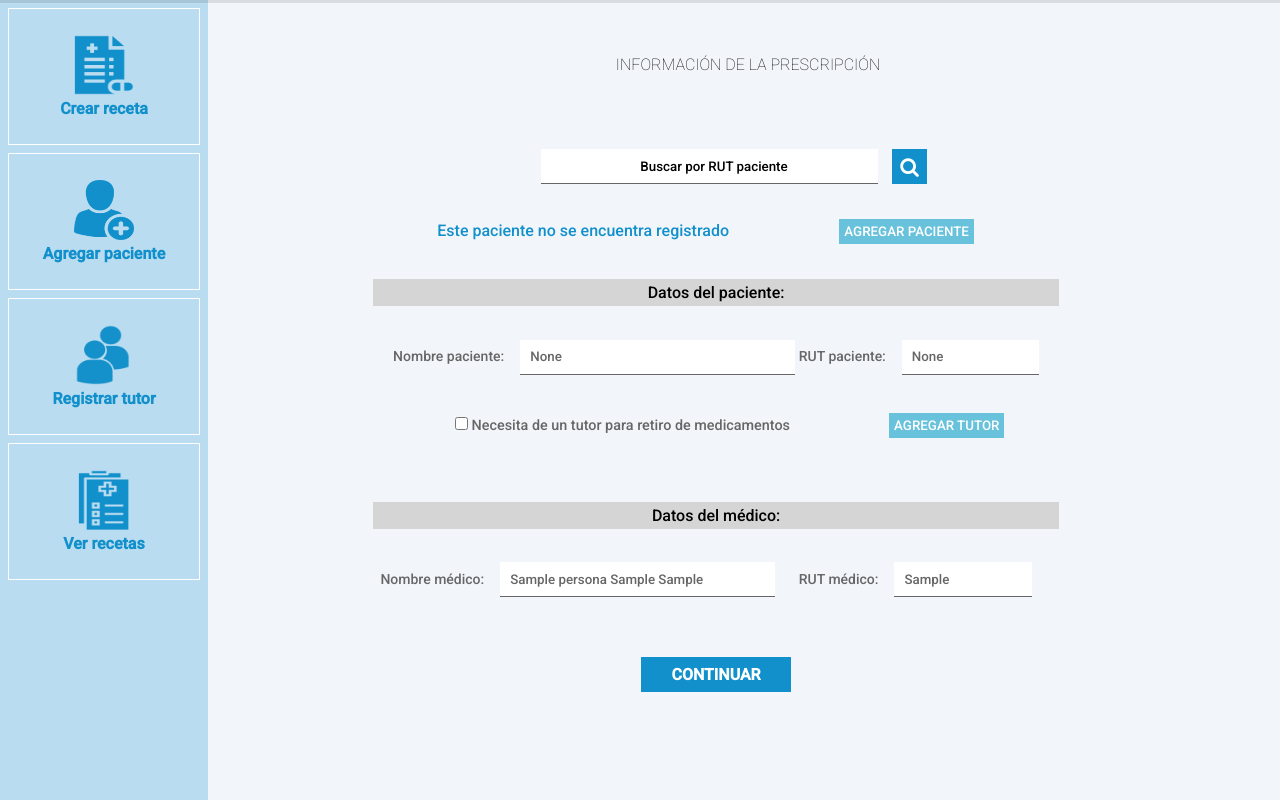
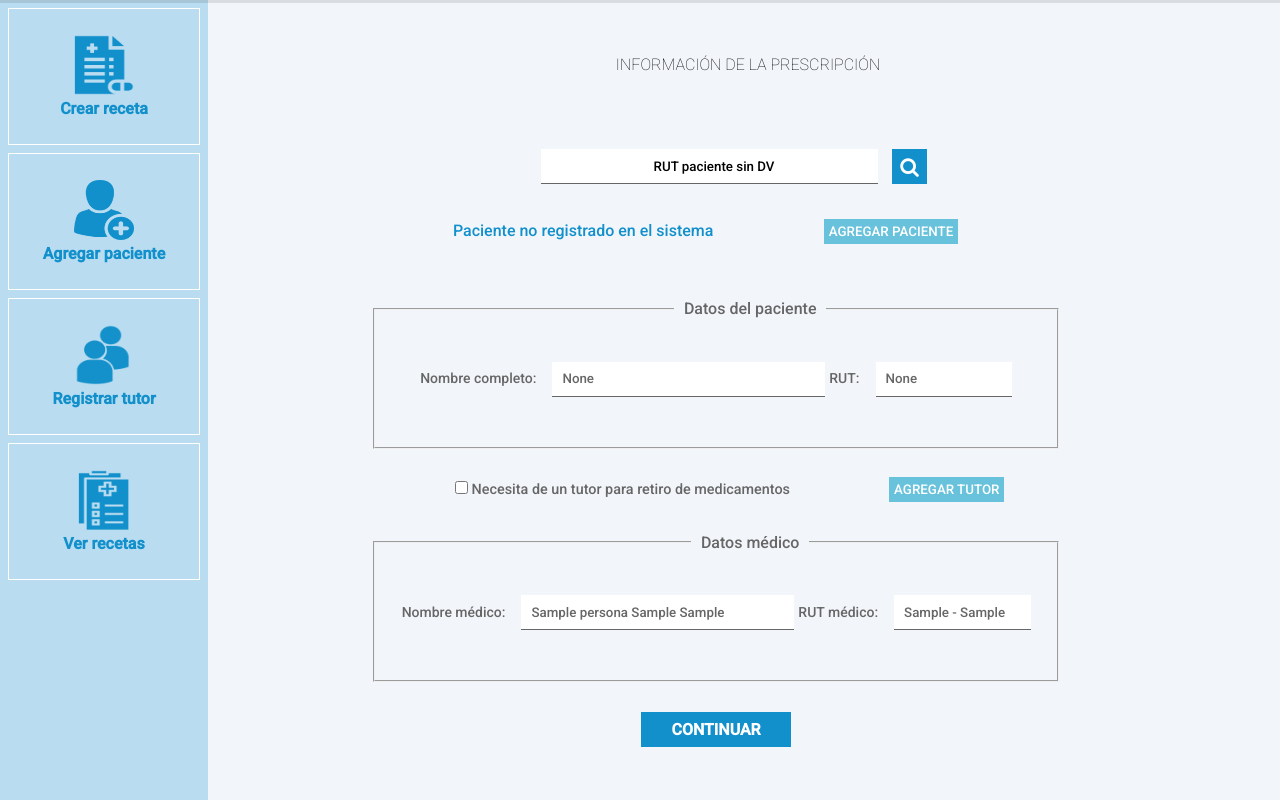
Before and after one commit to kcxthns/potafolio_it2, a Django app: page /crear-receta in a window 1280 px wide. Shown: the part 102-902 px from the top of the page. Run offline with Django 3.2, Linux system fonts and the light colour scheme; a user stored in the database is signed in; tables that the repository leaves empty hold one stand-in row (values such as "Sample post").

Commit message:
Error
Con error :
1.- Para avanzar a crear-receta2
2.- Desde crear-receta --> [agregar tutor] --> No muestra el nombre ni guarda al tutor

```diff
--- a/autofarmapage/static/css/styleMedico.css
+++ b/autofarmapage/static/css/styleMedico.css
@@ -800,11 +800,39 @@
    font-weight: normal;
 }
 
+.cuadro-datos {
+   margin: auto;
+   padding: 20px 0;
+}
+
+.st-datos {
+   margin-left: 5%;
+   color: #666;
+   padding: 20px 0;
+}
+
+.st-datos h4 {
+   padding: 0 10px;
+   font-weight: normal;
+}
+
+.checkbox-tutor {
+   display: flex;
+   width: 100%;
+   justify-content: space-evenly;
+   flex-wrap: nowrap;
+   align-items: baseline;
+   /* Para controlar el espacio con lo de abajo*/
+   height: 64px;
+   padding-top: 20px;
+}
+
 .subtitulo-receta1 {
-   padding: 4px;
+   padding: 8px;
    margin-bottom: 30px;
-   background: #d5d5d5;
    font-weight: normal;
+   color: #666;
+   border-bottom: 1px solid #666;
 }
 
 .info-receta2 {
@@ -861,7 +889,6 @@
    flex-wrap: wrap;
    justify-content: space-between;
 }
-
 
 .texto-area {
    color: #666;
--- a/autofarmapage/templates/autofarmapage/base_medico.html
+++ b/autofarmapage/templates/autofarmapage/base_medico.html
@@ -13,7 +13,7 @@
   <link rel="stylesheet" href="{% static 'css/flexboxgrid.css' %}" />
   <!--Enlace iconos-->
   <link rel="stylesheet" href="https://cdnjs.cloudflare.com/ajax/libs/font-awesome/4.7.0/css/font-awesome.min.css" />
-
+  <script src='https://kit.fontawesome.com/a076d05399.js'></script>
   <!--  Enlace a fuentes-->
   <link href="https://fonts.googleapis.com/css?family=Ubuntu+Mono&display=swap" rel="stylesheet" />
   <link href="https://fonts.googleapis.com/css2?family=Roboto:wght@100;500&display=swap" rel="stylesheet" />
--- a/autofarmapage/templates/autofarmapage/crear-receta.html
+++ b/autofarmapage/templates/autofarmapage/crear-receta.html
@@ -26,8 +26,8 @@
             <div class="col-xs-12 col-lg-12">
                 <div class="header">
                     <div class="logo2 col-xs-12 end-xs">
-            <a href="{% url 'home_medico' %}"><img src="{% static 'imagenes/LOGO_blanco.png' %}" alt="Logopaginablanco"
-                height="40" width="200" />
+                        <a href="{% url 'home_medico' %}"><img src="{% static 'imagenes/LOGO_blanco.png' %}"
+                                alt="Logopaginablanco" height="40" width="200" />
                         </a>
                     </div>
                     <div class="col-xs-12 star-xs">
@@ -46,30 +46,33 @@
                         <div class="col-xs-12 col-lg-12 center-lg">
                             <div class="b2-crear-receta">
                                 <a href="{% url 'crear-receta' %}">
-                  <img src="{% static 'imagenes/crear-receta2.png' %}" alt="crear receta" height="60" width="60" />
+                                    <img src="{% static 'imagenes/crear-receta2.png' %}" alt="crear receta" height="60"
+                                        width="60" />
                                 </a>
                                 <h4>Crear receta</h4>
                             </div>
                         </div>
                         <div class="col-xs-12 col-lg-12 center-lg">
                             <div class="b2-agregar-paciente">
-                <a href="{% url 'agregar-paciente' %}"><img src="{% static 'imagenes/agregarUsuario.png' %}"
-                    alt="agregar paciente" height="60" width="60" /></a>
+                                <a href="{% url 'agregar-paciente' %}"><img
+                                        src="{% static 'imagenes/agregarUsuario.png' %}" alt="agregar paciente"
+                                        height="60" width="60" /></a>
                                 <h4>Agregar paciente</h4>
                             </div>
                         </div>
 
                         <div class="col-xs-12 col-lg-12 center-lg">
                             <div class="b2-asignar-tutor">
-                <a href="{% url 'registrar-tutor' %}"><img src="{% static 'imagenes/asignar-tutor2.png' %}"
-                    alt="listar_informes" height="60" width="60" /></a>
+                                <a href="{% url 'registrar-tutor' %}"><img
+                                        src="{% static 'imagenes/asignar-tutor2.png' %}" alt="listar_informes"
+                                        height="60" width="60" /></a>
                                 <h4>Registrar tutor</h4>
                             </div>
                         </div>
                         <div class="col-xs-12 col-lg-12 center-lg">
                             <div class="b2-ver-recetas">
-                <a href="{% url 'ver-recetas' %}"><img src="{% static 'imagenes/ver-recetas2.png' %}" alt="ver recetas"
-                    height="60" width="60" /></a>
+                                <a href="{% url 'ver-recetas' %}"><img src="{% static 'imagenes/ver-recetas2.png' %}"
+                                        alt="ver recetas" height="60" width="60" /></a>
                                 <h4>Ver recetas</h4>
                             </div>
                         </div>
@@ -91,8 +94,8 @@
                         {% csrf_token %}
                         <!--Buscar -->
                         <div class="contenedor-inputs">
-              <input class="input-48 campo-buscar" type="text" name="rutpaciente" maxlength="8" required
-                placeholder="Buscar por RUT paciente" />
+                            <input class="input-48 campo-buscar" type="text" name="rutpaciente" minlength="7"
+                                maxlength="8" placeholder="RUT paciente sin DV" required>
                             <button class="b-buscar" formmethod="GET" type="submit" name="submit">
                                 <i class="fa fa-search fa-lg" style="font-size: 20px; color: #fff;"></i>
                             </button>
@@ -106,8 +109,7 @@
                             {% endfor %}
                         </ul>
                         {% else %}
-            <h4 class="mensaje">Este paciente no se encuentra registrado</h4>
-
+                        <h4 class="mensaje">Paciente no registrado en el sistema</h4>
                         <a href="{% url 'agregar-paciente' %}">
                             <button class="b-agregarpaciente" type="button">
                                 <h4>Agregar paciente</h4>
@@ -116,44 +118,47 @@
                         {% endif %}
                     </div>
 
-
                     <!-- Datos si encuentra al paciente -->
-          <!-- Nombre completo paciente -->
                     <div class="col-xs-12 col-md-12 col-lg-12 center-xs">
                         <form method="POST">{% csrf_token %}
+                            <fieldset class="cuadro-datos">
+                                <legend class="st-datos">
+                                    <h4>Datos del paciente</h4>
+                                </legend>
                                 <!--Nombre paciente -->
-              <h4 class="subtitulo-receta1"> Datos del paciente:</h4>
-
-              <label for="2">Nombre paciente: </label>
-              <input class="input-40" type="text" name="nombre-completo" value="{{nombrePaciente}}" readonly />
+                                <label for="2">Nombre completo: </label>
+                                <input class="input-40" type="text" name="nombre-completo" value="{{nombrePaciente}}"
+                                    readonly />
                                 <!--Rut paciente -->
-              <label for="2">RUT paciente: </label>
-              <input class="input-20" name="pacienterut" id="2" value="{{ rutpat}}" readonly />
-
-              <div class="campo-compuesto">
+                                <label for="2">RUT: </label>
+                                <input class="input-20" name="pacienterut" id="2" value="{{rutpat}}" readonly />
+                            </fieldset>
+                            <div class="checkbox-tutor">
                                 <label class="casilla input-60-s">
-
                                     <input class="campo-casilla" type="checkbox" name="casilla" value="no" />
                                     Necesita de un tutor para retiro de medicamentos </label>
-
                                 <a href="{% url 'agregar-tutor' rutpat %}">
                                     <button class="b-tutor" type="button">
                                         <h4>Agregar tutor</h4>
                                     </button></a>
                             </div>
-              <div class="campo-doble">
-
-                <h4 class="subtitulo-receta1">Datos del médico:</h4>
+                            <fieldset class="cuadro-datos">
+                                <legend class="st-datos">
+                                    <h4>Datos médico</h4>
+                                </legend>
                                 <!-- Nombre médico-->
                                 <label>Nombre médico:</label>
                                 <input class="input-40" type="text" name="nombre-completo"
-                  value="{{user.rut.nombres}} {{user.rut.apellido_paterno}} {{user.rut.apellido_materno}}" readonly />
+                                    value="{{user.rut.nombres}} {{user.rut.apellido_paterno}} {{user.rut.apellido_materno}}"
+                                    readonly />
                                 <!--Rut médico-->
                                 <label for="1">RUT médico:</label>
-                <input class="input-20" name="rutmedico" id="1" value="{{ user.rut.rut}}" readonly />
+                                <input class="input-20" name="rutmedico" id="1"
+                                    value="{{ user.rut.rut}} - {{ user.rut.dv}}" readonly />
 
-                <!-- apartado receta-->
+                            </fieldset>
 
+                            <div class="campo-doble">
                                 <div class="area-continuar">
                                     <button class="btn b-continuar" formmethod="POST"> Continuar </button>
                                 </div>
--- a/autofarmapage/templates/autofarmapage/crear-receta2.html
+++ b/autofarmapage/templates/autofarmapage/crear-receta2.html
@@ -223,6 +223,9 @@
                         <button class="btn b-guardar">
                             <h4>Guardar <i class="fa fa-save fa-lg"></i></h4>
                         </button>
+                        <button class="btn b-guardar">
+                            <h4>VER RECETA <i class="fas fa-file-prescription fa-lg"></i></h4>
+                        </button>
                         <button class="btn b-terminar">
                             <a href="{% url 'home_medico' %}">
                                 <h4>TERMINAR <i class="fas fa-sign-out-alt fa-lg"></i></h4>
--- a/autofarmapage/templates/autofarmapage/ver-recetas.html
+++ b/autofarmapage/templates/autofarmapage/ver-recetas.html
@@ -15,8 +15,8 @@
     <!--CAMPO BUSCAR-->
     <form id="formulario-ver-receta" method="GET">
 
-        <input class="ancho-30" type="search" name="q" value="{{ request.GET.q}}" required
-            placeholder="Buscar por RUT paciente" />
+        <input class="ancho-30" type="search" name="q" value="{{ request.GET.q}}" minlength="7" maxlength="8" required
+            required placeholder="Buscar por RUT paciente" />
 
         <select class="input-20-ver" name="medida_tiempo" id="medida_tiempo">
             <option value="" selected> Filtar por</option>
--- a/autofarmapage/views.py
+++ b/autofarmapage/views.py
@@ -61,20 +61,20 @@
 
 def agregarusuario(request):
     # Querys para poblar los select del formulario de creación de persona
-    #regiones = Region.objects.all()
+    # regiones = Region.objects.all()
     regiones = Region.objects.get(
         id_region=request.user.rut.id_comuna.id_region.id_region)
-    #ciudades = Comuna.objects.all().order_by('nombre_comuna')
+    # ciudades = Comuna.objects.all().order_by('nombre_comuna')
     ciudades = Comuna.objects.get(
         id_comuna=request.user.rut.id_comuna.id_comuna)
-    #centro_salud = CentroSalud.objects.all().order_by('id_comuna')
+    # centro_salud = CentroSalud.objects.all().order_by('id_comuna')
     centro_salud = CentroSalud.objects.get(
         id_centro=request.user.rut.id_centro.id_centro)
     tipo_empleado = TipoEmpleado.objects.all()
 
     if request.method == 'POST':
         rut = request.POST['rut']
-        #dv = request.POST['dv']
+        # dv = request.POST['dv']
         # Formatea el RUT quitando puntos, guión y digito verificador
         rut = rut.replace('.', '')
         rut = rut.replace('-', '')
@@ -484,7 +484,7 @@
                             cod_centro, cod_medicamento, stock_add, realizado])
 
             # print(realizado.getvalue())
-            #medicamentos = Medicamento.objects.all()
+            # medicamentos = Medicamento.objects.all()
         stock = StockMedicamento.objects.filter(
             id_centro=request.user.rut.id_centro.id_centro).order_by('codigo')
         paginador = Paginator(stock, 10)
@@ -644,7 +644,7 @@
         bd = ConexionBD()
         con = bd.conectar()
         cursor = con.cursor()
-        #existeStock = cursor.var(bool)
+        # existeStock = cursor.var(bool)
         existeStock = cursor.callfunc('pkg_farmacia.fn_stock_suficiente', bool, [
                                       codMed, request.user.rut.id_centro.id_centro, cantidadEntrega])
         if existeStock:
@@ -697,12 +697,12 @@
         rut = rut.replace('-', '')
         dv = rut[-1]
         rut = rut[0: len(rut) - 1]
-        #dv = request.POST['dv']
-        #validador = Validador()
+        # dv = request.POST['dv']
+        # validador = Validador()
         # if validador.validarRut(rut, dv) == False:
         # messages.error(request, "El rut " + rut +
         # "- " + dv + " no es válido")
-        #rut = request.POST['rut']
+        # rut = request.POST['rut']
         nombres = request.POST['nombres']
         app_paterno = request.POST['apellido_paterno']
         app_materno = request.POST['apellido_materno']
@@ -760,11 +760,11 @@
             for i in persona:
                 if i.rut == rut:
                     nombrePaciente = i.nombres + " " + i.apellido_paterno + " " + i.apellido_materno
-                    rutpat = i.rut
+                    rutpat = i.rut + '-' + i.dv
                     messages.success(request, 'Paciente encontrado')
     elif request.method == 'POST':
         rut_medico = request.POST['rutmedico']
-        rutpatiente = request.POST['pacienterut']
+        rutpaciente = request.POST['pacienterut']
         fecha = datetime.now()
         #rut paciente#
         # conexión a la bd
@@ -774,7 +774,7 @@
         realizado = cursor.var(int)
         retorno = cursor.var(int)
         cursor.callproc('pkg_administrar_receta.sp_nueva_receta', [
-                        rut_medico, fecha, rutpatiente, realizado, retorno])
+                        rut_medico, fecha, rutpaciente, realizado, retorno])
         id_receta = retorno.getvalue()
         if int(realizado.getvalue()) == 1:
             return redirect('crear-receta2', id_receta)
@@ -817,7 +817,7 @@
         duracion = request.POST['duracion']
         dosis = request.POST['dosis']
         tipotratamiento = request.POST['tipo_tratamiento']
-        #idreceta = request.POST['idreceta']
+        # idreceta = request.POST['idreceta']
         codigo = request.POST['medicamentoadd']
         idMedTiempo = request.POST['medida_tiempo']
         bd = ConexionBD()
@@ -896,16 +896,18 @@
 
 
 def agregarTutor(request, rut):
-    paciente = Persona.objects.get(rut=rut)
+    paciente = Persona.objects.get(rut=rut[0: len(rut) - 2])
     ruttutor = None
+    nombreTutor = None
     if request.method == 'GET':
-        campoBuscar = request.GET.get("busqueda")
+        campoBuscar = request.GET.get("ruttutor")
         if campoBuscar is not None:
             persona = Persona.objects.all()
             for i in persona:
                 if i.rut == campoBuscar:
-                    ruttutor = i.rut
-                    messages.success(request, 'tutor encontrado')
+                    ruttutor = i.rut + ' - ' + i.dv
+                    nombreTutor = i.nombres + " " + i.apellido_paterno + " " + i.apellido_materno
+                    messages.success(request, 'Tutor encontrado en el sistema')
     elif request.method == 'POST':
         rutdeltutor = request.POST['rutu']
         # conexión a la bd
@@ -920,7 +922,7 @@
             return redirect('crear-receta')
         elif realizado.getvalue() == 0:
             messages.error(
-                request, 'Ocurrió un error :( - Intente ingresando un rut en el buscador')
+                request, 'Ocurrió un error :( - Intente ingresando un RUT en el buscador')
     return render(request, 'autofarmapage/agregar-tutor.html', {'paciente': paciente, 'ruttutor': ruttutor})
 
 # Vista Listar Recetas (Médico)
@@ -956,8 +958,8 @@
 
 # este es la forma con el form de django en el html la vista
 # de html que deben usar es la llamada editarpage
-    #persona = get_object_or_404(Persona, rut=rut)
-    #persona = Persona.objects.get(rut=rut)
+    # persona = get_object_or_404(Persona, rut=rut)
+    # persona = Persona.objects.get(rut=rut)
     # if request.method == 'GET':
     #    form = RegistrarForm(instance=persona)
     # else:
@@ -972,8 +974,8 @@
     conn = bd.conectar()
     cursor = conn.cursor()
    # cursor.execute("select * from persona where rut = 17808528")
-    #res = cursor.fetchall()
-    #for row in res:
+    # res = cursor.fetchall()
+    # for row in res:
      #   print(row)"""
     """cursor.prepare("select * from persona where rut = :id")
     cursor.execute(None, id = 15075070)
```
Also changed, not shown: autofarmapage/templates/autofarmapage/agregar-paciente.html (+12 -7 lines), autofarmapage/templates/autofarmapage/agregar-tutor.html (+17 -8 lines), autofarmapage/templates/autofarmapage/registrar-tutor.html (+17 -21 lines). Lines whose indentation alone changed are shown as unchanged.
